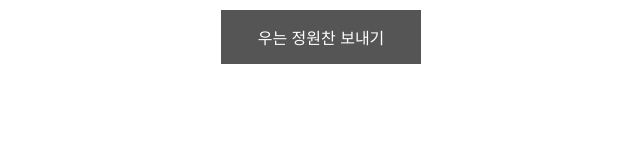
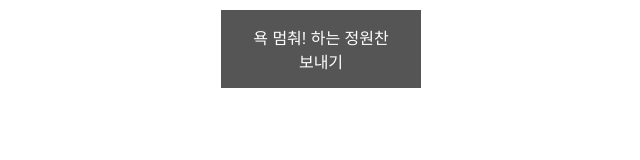
Before and after one commit to mayso1013/emorticcon, a plain HTML site: page index.html in a window 1280 px wide. Shown: the whole page, without its empty margins (319-959 px from the left). Drawn offline with Linux system fonts and the light colour scheme.

Commit message:
Update index.html

```diff
--- a/index.html
+++ b/index.html
@@ -52,7 +52,7 @@
 
 <div style="text-align: center;">
 
-  <button onclick="sendLinkDefault()" class="button">우는 정원찬 보내기</button>
+  <button onclick="sendLinkDefault()" class="button">욕 멈춰! 하는 정원찬 보내기</button>
 
 
 </div>
```
